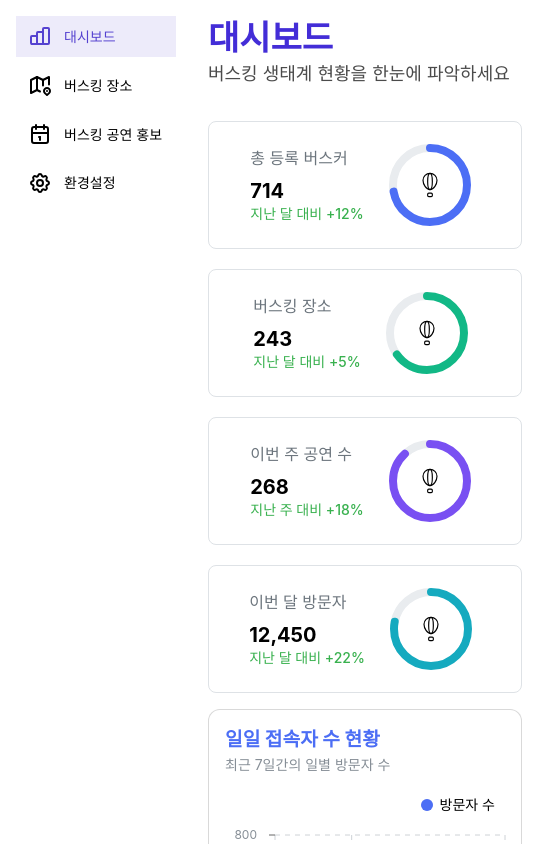
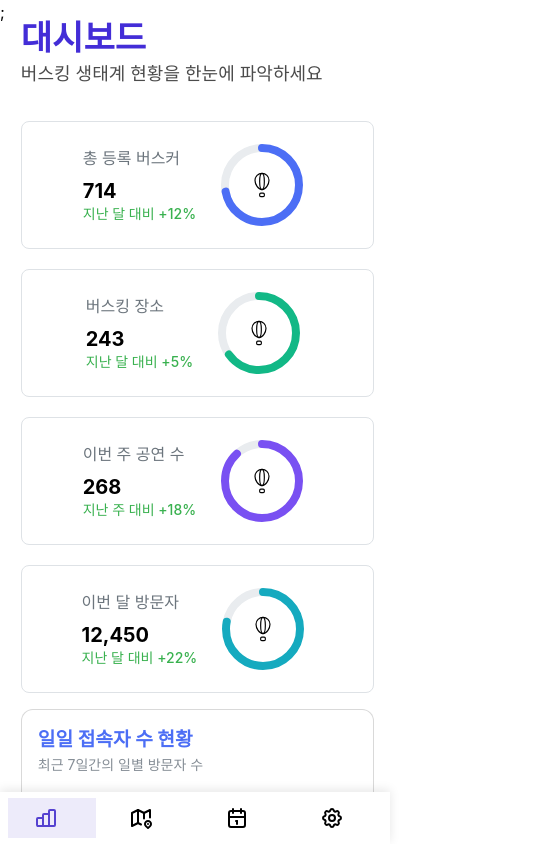
Before and after one commit to dlwlsdn201/project--busking-information-service--nextjs, a Next.js app: page /dashboard in a window 390 px wide. Shown: the top 844 px of the page, 538 px wide, since content can reach past the window. Built offline with nearby package versions, Linux system fonts and the light colour scheme.

Commit message:
:art: 대시보드 > 모바일 기기에 대한 NavBar 신규 구현 (Sidebar -> bottomBar)

```diff
--- a/src/app/config/responsive.ts
+++ b/src/app/config/responsive.ts
@@ -1,7 +1,7 @@
 // max-width 속성값
 export const RESPONSIVE_BREAKPOINTS = {
-  mobile: 480,
-  tablet: 1000,
+  mobile: 500,
+  tablet: 1200,
   laptop: 1440,
   desktop: 1920,
 };
--- a/src/app/globals.css
+++ b/src/app/globals.css
@@ -6,7 +6,9 @@ html {
 
 body {
   height: 100%;
+  width: 100%;
   margin: 0;
+  overflow-y: hidden;
 }
 
 *,
--- a/src/app/layout.tsx
+++ b/src/app/layout.tsx
@@ -5,18 +5,11 @@ import ConfigProviders from './config/ConfigProviders';
 import '@mantine/core/styles.css';
 import '@mantine/charts/styles.css';
 import './globals.css';
-import styled from 'styled-components';
 
 // export const metadata = {
 //   title: 'Next.js',
 //   description: 'Generated by Next.js',
 // };
-
-const StyledAside = styled.aside`
-  min-width: 12rem;
-  max-width: 20%;
-  padding: 1rem;
-`;
 
 export default function RootLayout({
   children,
@@ -31,13 +24,10 @@ export default function RootLayout({
             id="container"
             style={{
               display: 'flex',
-              height: '100%',
               flexFlow: 'row nowrap',
             }}
           >
-            <StyledAside>
-              <Navigation />
-            </StyledAside>
+            <Navigation />
             {children}
           </div>
         </ConfigProviders>
--- a/src/features/dashboard-card/style/DashboardCard.styled.tsx
+++ b/src/features/dashboard-card/style/DashboardCard.styled.tsx
@@ -11,6 +11,7 @@ export const MainCardContainer = styled(Paper)<
   gap: 1rem;
   height: 100%;
   max-height: 22rem;
+  min-width: -webkit-fill-available;
 `;
 export const StyledChartTitle = styled(Title)`
   color: #4c6ef5;
--- a/src/shared/ui/navigation/Navigation.styled.tsx
+++ b/src/shared/ui/navigation/Navigation.styled.tsx
@@ -1,8 +1,41 @@
+import { RESPONSIVE_BREAKPOINTS } from '@app/config/responsive';
 import styled from 'styled-components';
 
+export const StyledAside = styled.aside`
+  min-width: max-content;
+  max-width: max-content;
+  min-height: 100vh;
+`;
+
 export const NavigationContainer = styled.div`
-  width: 100%;
   display: flex;
   flex-direction: column;
   gap: 0.5rem;
+  height: 100%;
+  padding: 1rem 0.5rem;
+
+  @media (max-width: ${RESPONSIVE_BREAKPOINTS.mobile}px) {
+    position: fixed;
+    bottom: 0;
+    left: 0;
+    right: 0;
+    min-height: fit-content;
+    max-height: fit-content;
+    z-index: 9999;
+    background-color: #fff;
+    width: 100%;
+    flex-direction: row;
+    align-items: center;
+    justify-content: space-around;
+    padding: 0.365rem 0.5rem;
+    box-shadow: 0 -2px 10px rgba(0, 0, 0, 0.1);
+
+    .mantine-NavLink-root {
+      justify-content: center;
+    }
+
+    .mantine-NavLink-body {
+      display: none;
+    }
+  }
 `;
--- a/src/shared/ui/navigation/Navigation.tsx
+++ b/src/shared/ui/navigation/Navigation.tsx
@@ -3,7 +3,7 @@
 import { NavLink } from '@mantine/core';
 import { usePathname } from 'next/navigation';
 import { ROUTE_LIST } from '@shared/config/Navigation';
-import { NavigationContainer } from './Navigation.styled';
+import { NavigationContainer, StyledAside } from './Navigation.styled';
 
 export const Navigation = ({}): React.ReactElement => {
   const currentPath = usePathname();
@@ -24,5 +24,9 @@ export const Navigation = ({}): React.ReactElement => {
     );
   });
 
-  return <NavigationContainer>{navigationItems}</NavigationContainer>;
+  return (
+    <StyledAside>
+      <NavigationContainer>{navigationItems}</NavigationContainer>;
+    </StyledAside>
+  );
 };
--- a/src/widgets/dashboard/DashboardWidget.tsx
+++ b/src/widgets/dashboard/DashboardWidget.tsx
@@ -50,7 +50,7 @@ const MainStatisticSection = styled.div<{
   height: ${(props) => props?.height ?? 'auto'};
 
   @media (max-width: ${RESPONSIVE_BREAKPOINTS.tablet}px) {
-    grid-template-columns: repeat(2, 1fr);
+    grid-template-columns: repeat(1, 1fr);
   }
 
   @media (max-width: ${RESPONSIVE_BREAKPOINTS.mobile}px) {
```
